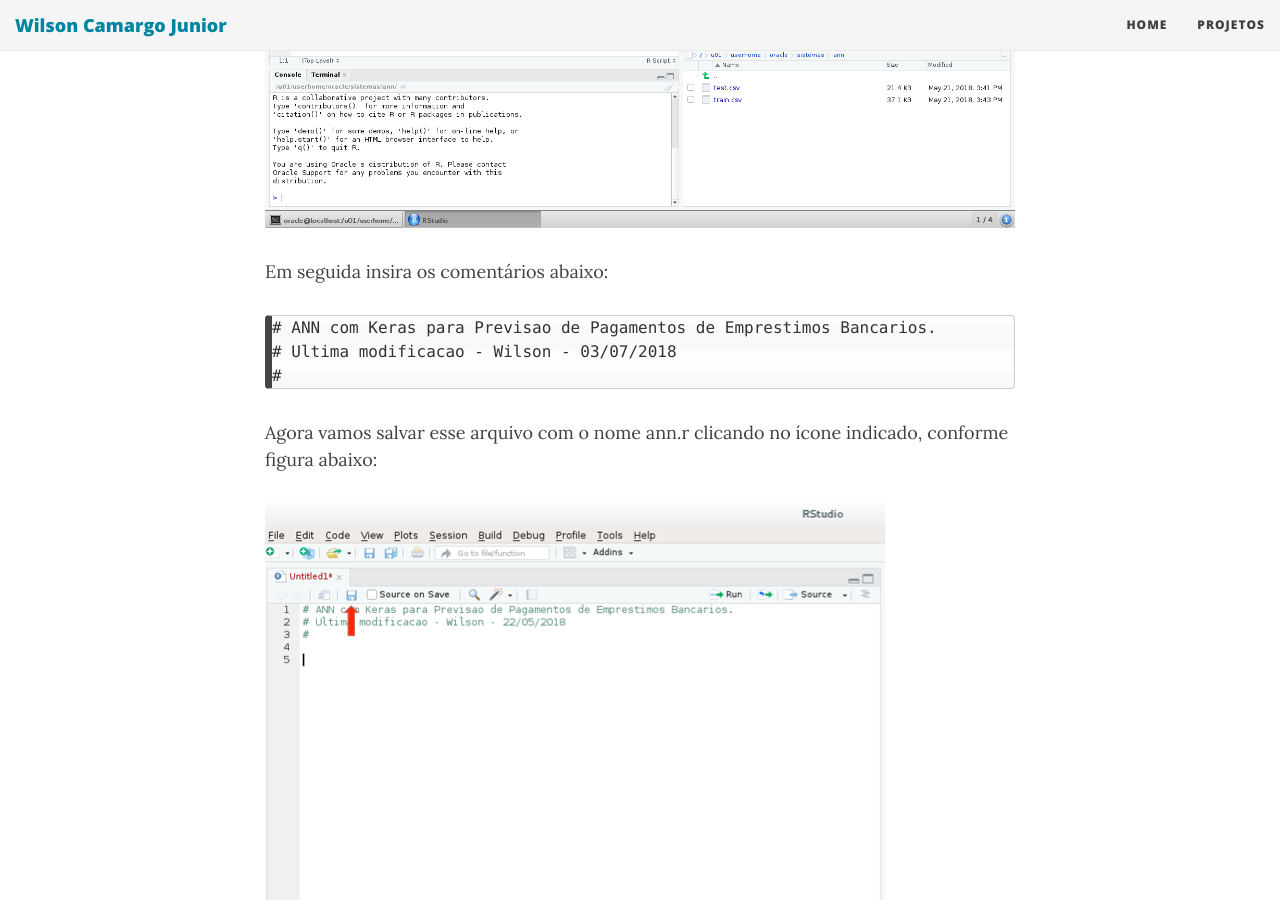
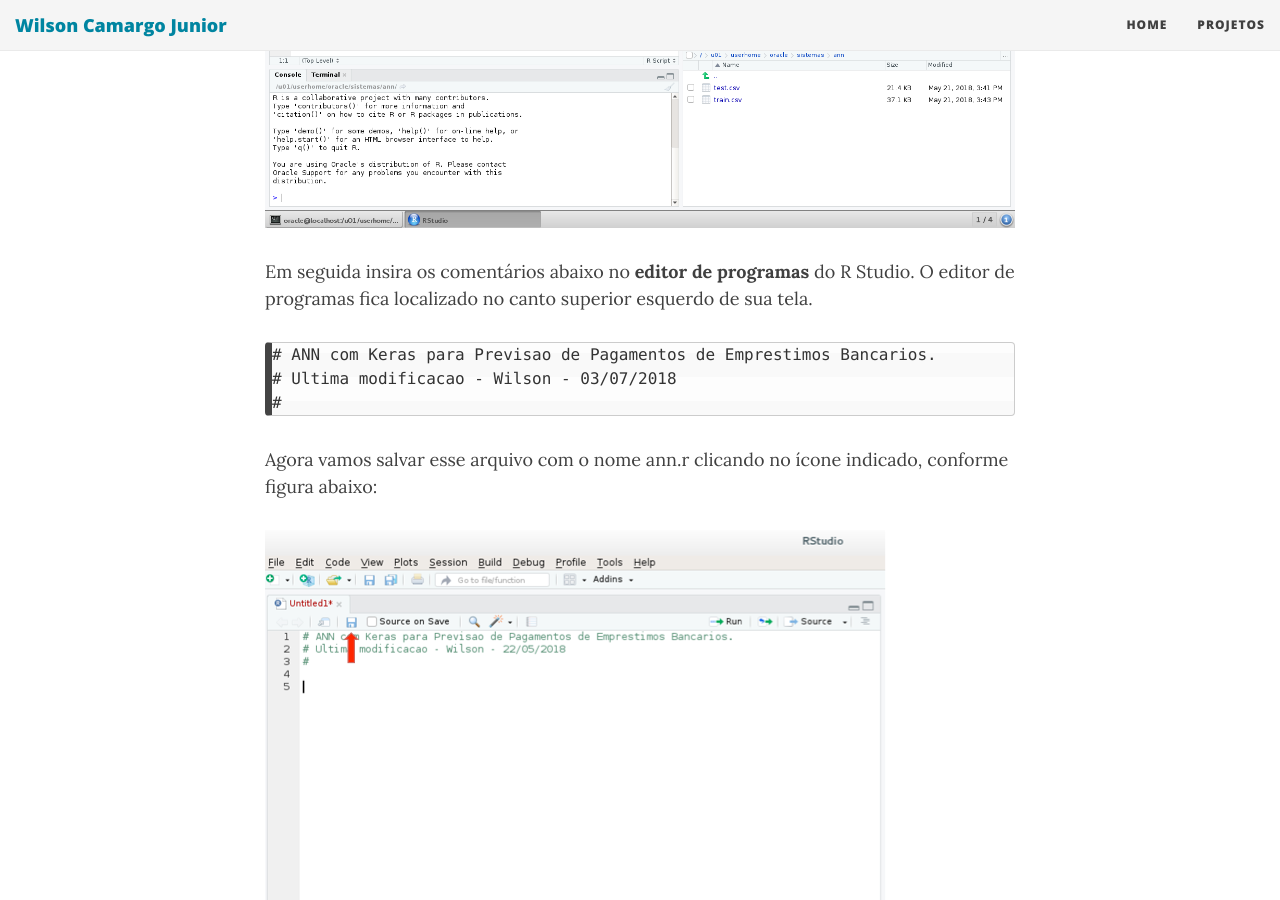
Before and after one commit to wilson-camargo-jr/teste, a Jekyll site: the page built from tmp/p7.md, in a window 1280 px wide and 900 px high, scrolled down 3481 px. Built offline with Jekyll 4.4.1, drawn with Linux system fonts in a browser that asks for light colours; nearby versions of some CDN libraries; comment, search, counter and statistics services are not loaded.

Commit message:
Update p7.md

````diff
--- a/tmp/p7.md
+++ b/tmp/p7.md
@@ -58,7 +58,7 @@
 
 ![rsutdio](https://wilson-camargo-jr.github.io/img/console-r-nf2.jpg)
 
-Em seguida insira os comentários abaixo:
+Em seguida insira os comentários abaixo no **editor de programas** do R Studio. O editor de programas fica localizado no canto superior esquerdo de sua tela.
 
 ```
 # ANN com Keras para Previsao de Pagamentos de Emprestimos Bancarios.
````
